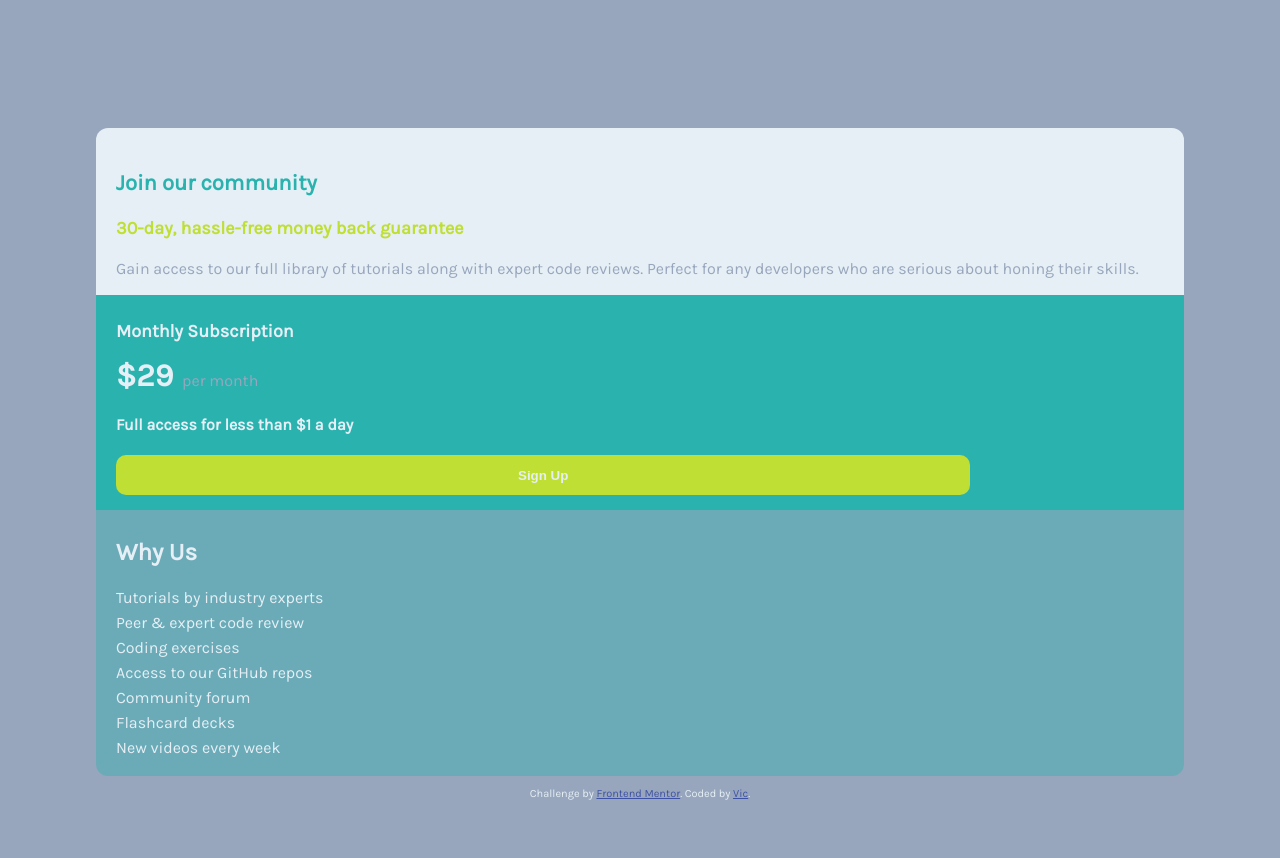
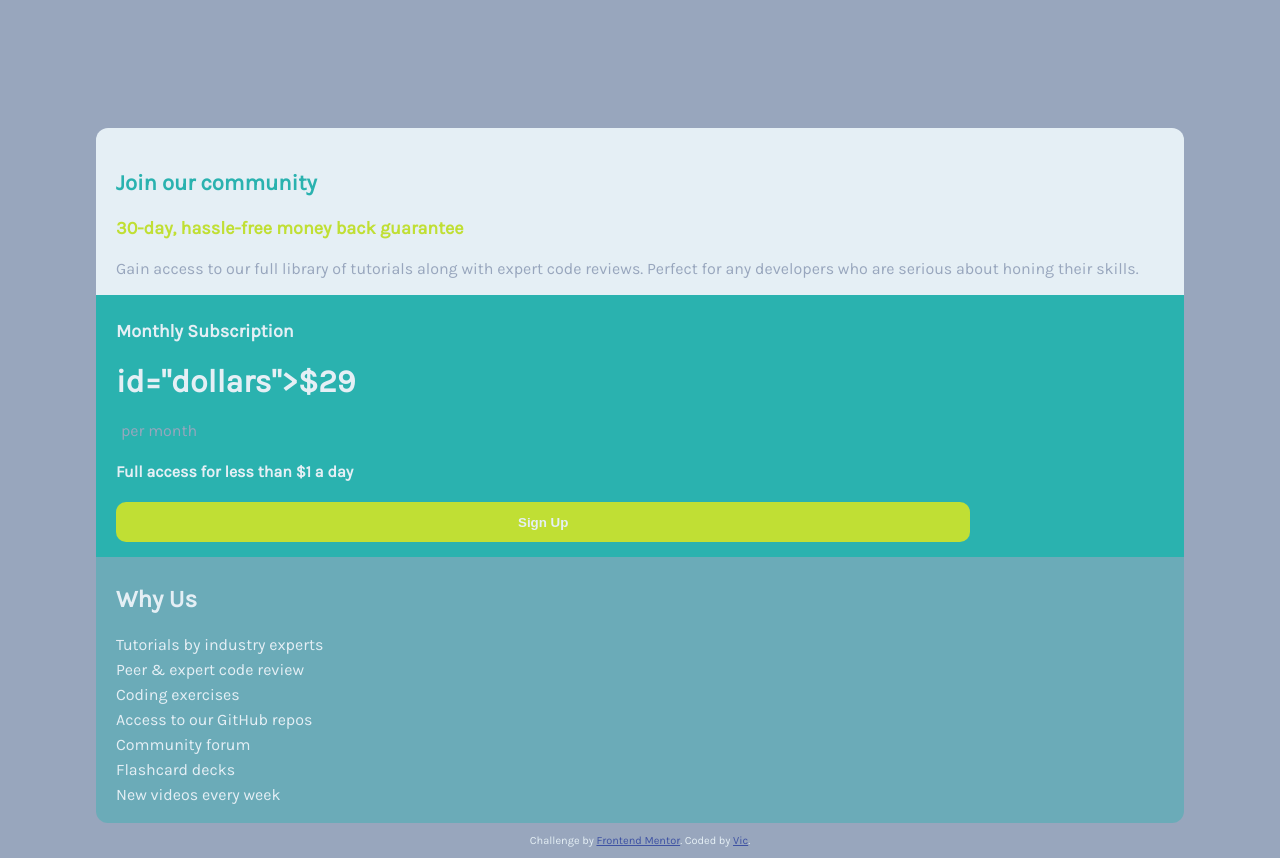
Before and after one commit to 50calvic/single-price-grid-component, a plain HTML site: page index.html in a window 1280 px wide. Before the commit the page ends 811 px from the top, so only its background shows below. Drawn offline with Linux system fonts and the light colour scheme.

```diff
--- a/index.html
+++ b/index.html
@@ -41,7 +41,7 @@
           <!-- monthly-div content starts -->
           <h2 id="monthly-header">Monthly Subscription</h2>
 
-          <h1 id="dollars">&dollar;29</h1>
+          <h1>id="dollars">&dollar;29</h1>
           <span id="per">per month</span>
 
 
```
